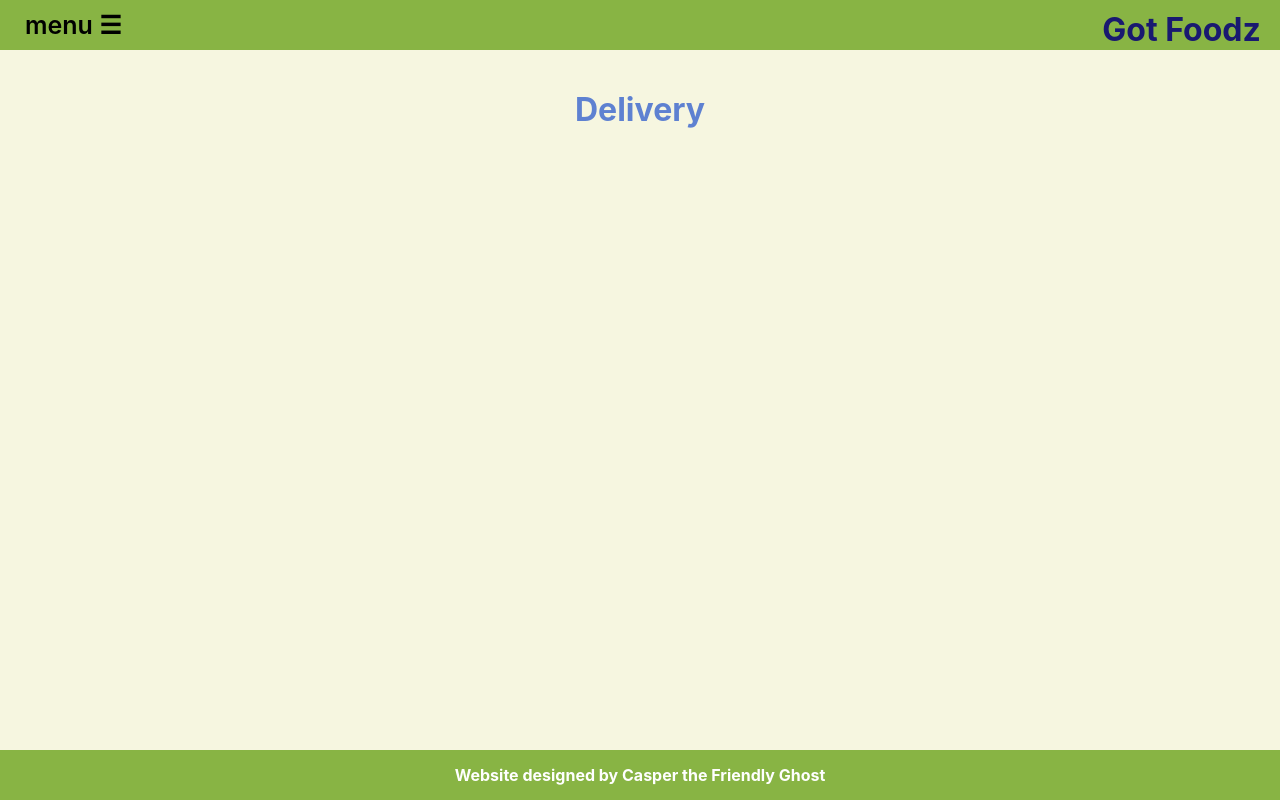
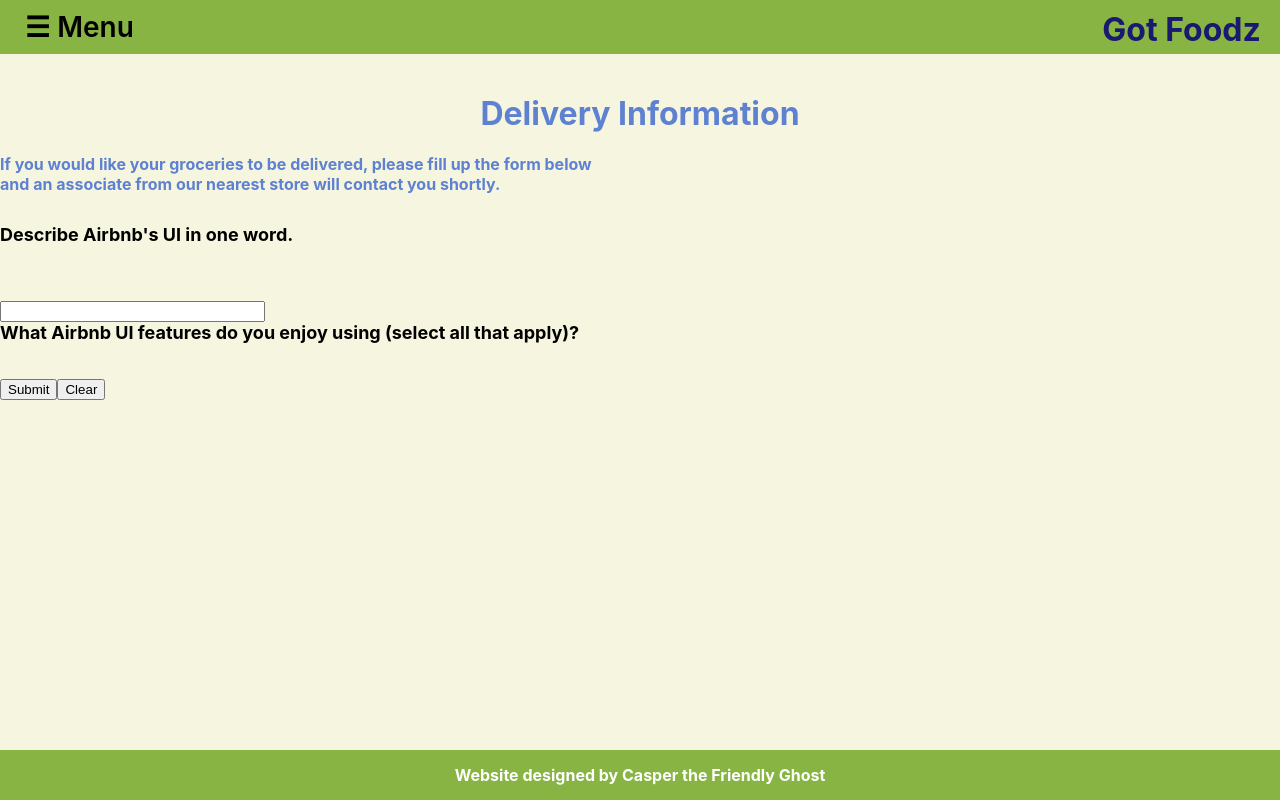
Before and after one commit to jsoon049/3125-L3, a React (Create React App) app: page /3125-L3/delivery in a window 1280 px wide. Built offline with nearby package versions, Linux system fonts and the light colour scheme.

Commit message:
Added FAQ section

```diff
--- a/src/App.css
+++ b/src/App.css
@@ -6,7 +6,7 @@ html, body, #root, .appContainer {
   height: 100%;
 }
 
-.customer, .cart, .faqContainer {
+.customer, .cart, .faqContainer, .deliveryContainer {
   height: 78%;
 }
 
@@ -25,14 +25,21 @@ h1 {
   margin-top: 40px;
 }
 
+.instructions {
+  margin-top: 0;
+  margin-bottom: 30px;
+  font-weight: 700;
+  color: #5e81d1;
+}
+
 @media only screen and (min-width: 1224px) {
-  html, body, #root, .appContainer, .prod, .customer, .cart, .faqContainer {
+  html, body, #root, .appContainer, .prod, .customer, .cart, .faqContainer, .deliveryContainer {
     height: 90%;
   }
 }
 
 @media only screen and (min-width: 1824px) {
-  html, body, #root, .appContainer, .prod, .customer, .cart, .faqContainer{
+  html, body, #root, .appContainer, .prod, .customer, .cart, .faqContainer, .deliveryContainer {
     height: 100%;
   }
 }
--- a/src/components/Customer.css
+++ b/src/components/Customer.css
@@ -9,7 +9,7 @@ label {
   font-weight: 500;
 }
 
-input {
+.customerInput {
   width: 16px;
   height: 16px;
   cursor: pointer;
@@ -23,13 +23,6 @@ input {
   margin: 0 15px;
 }
 
-.instructions {
-  margin-top: 0;
-  margin-bottom: 30px;
-  font-weight: 700;
-  color: #5e81d1;
-}
-
 @media only screen and (min-device-width: 768px) {
   .checkbox-wrapper {
       margin: 0;
--- a/src/components/Customer.js
+++ b/src/components/Customer.js
@@ -26,13 +26,14 @@ export const Customer = () => {
 
   return (
     <div className="customer">
-      <h1 className="customerTitle">Customer Preferences</h1>
+      <h1 className="customerTitle">Dietary Restrictions</h1>
       <div className="customerContainer">
-        <p className="instructions">If applicable, please select one or more of the categories below</p>
+        <p className="instructions">If applicable, please select one or more of the dietary restrictions below</p>
         <div className="checkbox-wrapper">
           <label>
             Would you like to see our lactose-free products?
             <input
+              className="customerInput"
               type="checkbox"
               onChange={handleChange}
               defaultChecked={state.lactose}
@@ -42,6 +43,7 @@ export const Customer = () => {
           <label>
             Would you like to see our nut-free products?
             <input
+              className="customerInput"
               type="checkbox"
               onChange={handleChange}
               defaultChecked={state.nuts}
@@ -51,6 +53,7 @@ export const Customer = () => {
           <label>
             Would you like to see our organic products?
             <input
+              className="customerInput"
               type="checkbox"
               onChange={handleChange}
               defaultChecked={state.organic}
@@ -58,7 +61,7 @@ export const Customer = () => {
             />
           </label>
           <button className="btn" onClick={sendUserInfo}>
-            Save Preferences
+            Save Dietary Restrictions
           </button>
         </div>
       </div>
--- a/src/components/Delivery.js
+++ b/src/components/Delivery.js
@@ -1,9 +1,35 @@
-import React from 'react'
+import React from "react";
 
 export const Delivery = () => {
-    return (
-        <div>
-            <h1>Delivery</h1>
+  return (
+    <div className="deliveryContainer">
+      <h1>Delivery Information</h1>
+      <p className="instructions">
+        If you would like your groceries to be delivered, please fill up the
+        form below <br /> and an associate from our nearest store will contact
+        you shortly.
+      </p>
+      <form method="post" action="" className="site-form">
+        <div className="question-wrapper">
+          <label>
+            <strong>Describe Airbnb's UI in one word.</strong>
+          </label>
+          <br />
+          <input type="text" name="name" size="30" />
         </div>
-    )
-}
+        <div className="question-wrapper">
+          <label>
+            <strong>
+              What Airbnb UI features do you enjoy using (select all that
+              apply)?
+            </strong>
+          </label>
+        </div>
+        <div className="button-wrapper">
+          <input type="button" value="Submit" className="buttons" />
+          <input type="reset" value="Clear" className="buttons" />
+        </div>
+      </form>
+    </div>
+  );
+};
--- a/src/components/Faq.css
+++ b/src/components/Faq.css
@@ -4,8 +4,12 @@ h3, p {
 }
 
 .accordion {
-  /* max-width: 600px; */
+  width: 65%;
   margin: 2rem auto;
+}
+
+.accordion-item {
+  border-bottom: 1px solid grey;
 }
 
 .accordion-title {
@@ -13,18 +17,22 @@ h3, p {
   flex-direction: row;
   justify-content: space-between;
   cursor: pointer;
-  background-color: grey;
+  /* background-color: grey; */
+}
+
+.active {
+  font-size: 25px;
+  color: red;
 }
 
 .accordion-title:hover {
-  background-color: grey;
+  color: red;
 }
 
-.accordion-title,
-.accordion-content {
+.accordion-title, .accordion-content {
   padding: 1rem;
 }
 
 .accordion-content {
-  background-color: grey;
+  /* background-color: grey; */
 }
--- a/src/components/Faq.js
+++ b/src/components/Faq.js
@@ -5,7 +5,7 @@ import './Faq.css'
 export const FAQ = () => {
     return (
         <div className="faqContainer">
-            <h1>Frequently Asked Questions</h1>
+            <h1>Frequently Asked Questions (FAQ)</h1>
             <div className="accordion">
                 <FaqItem
                     title="How to navigate this website?"
--- a/src/components/FaqItem.js
+++ b/src/components/FaqItem.js
@@ -4,7 +4,7 @@ export const FaqItem = ({ title, content }) => {
   const [active, setActive] = useState(false);
   return (
     <div className="accordion-item">
-      <div className="accordion-title" onClick={() => setActive(!active)}>
+      <div className={active ? 'accordion-title active' : 'accordion-title'} onClick={() => setActive(!active)}>
         <h3>{title}</h3>
         <h3>{active ? '-' : '+'}</h3>
       </div>
--- a/src/components/Header.css
+++ b/src/components/Header.css
@@ -1,7 +1,4 @@
 .header {
-  /* display: flex;
-  justify-content: space-between;
-  align-items: center; */
   background-color: #88b444;
   padding: 10px 25px;
 }
@@ -9,7 +6,6 @@
 .brand {
   margin: 0;
   color: midnightblue;
-  /* text-align: left; */
   position: absolute;
   right: 1.5%;
 }
@@ -19,13 +15,19 @@
   position: fixed;
   z-index: 1;
   top: 0;
-  left: 0;
+  left: -400px;
   background-color: white;
-  transition: 0.5s;
   padding-left: 0;
   margin: 0;
+  width: 350px;
+  padding-right: 1em;
+  overflow-x: hidden;
+  transition: all 500ms ease-in-out;
 }
 
+.active {
+  left: 0;
+}
 .sidenav li {
   list-style: none;
 }
@@ -36,8 +38,7 @@
   font-size: 25px;
   color: grey;
   display: block;
-  transition: 0.3s;
-  /* text-align: right; */
+  transition: 1s;
 }
 
 .sidenav a:hover {
@@ -51,37 +52,18 @@
   background-color: white;
 }
 
-.openbtn {
-  font-size: 25px;
-  font-weight: 600;
-  /* float: right; */
+.sidenavUL {
+  padding: 0;
+  margin-top: 40px;
 }
 
+.openbtn {
+  font-size: 28px;
+  font-weight: 600;
 
-
-/* a {
-  color: white;
-  text-decoration: none;
-  transition: all 0.3s ease;
-  font-weight: 700;
 }
 
-a:hover {
-  opacity: 0.7;
-}
-
-.nav-links { */
-  /* padding: 0; */
-  /* margin: 0;
-  list-style: none;
-}
-
-.nav-links li {
-  display: inline-block;
-  margin-right: 10px;
-}
-
-@media only screen and (min-device-width: 768px) {
+/* @media only screen and (min-device-width: 768px) {
   .nav-links li {
     margin-right: 30px;
   }
@@ -92,7 +74,6 @@ a:hover {
 
 @media only screen and (min-width: 376px) {
   .brand {
-    position: absolute;
     font-size: 30px;
   }
 }
@@ -101,5 +82,5 @@ a:hover {
   .header {
     flex-direction: column;
     flex-wrap: wrap;
-  } */
-/* }  */
+  }
+} */
--- a/src/components/Header.js
+++ b/src/components/Header.js
@@ -8,46 +8,46 @@ export const Header = () => {
     <div className="header">
       <h1 className="brand">Got Foodz</h1>
       <span
-        style={!open ? { display: "" } : { visibility: "hidden" }}
+        // style={!open ? { display: "" } : { visibility: "hidden" }}
         onClick={() => setOpen(true)}
         className="openbtn"
       >
-        menu &#9776;
+        &#9776; Menu
       </span>
-      <div>
-        {open && (
-          <ul className="sidenav">
+        {/* {open && (  */}
+          <div className={open ? 'sidenav active' : 'sidenav'}>
             <button className="closebtn" onClick={() => setOpen(false)}>
                 &times;
               </button>
+            <ul className="sidenavUL">
               <li>
                 <Link to="/3125-L3/" onClick={() => setOpen(false)}>
-                Customer
+                  Dietary Restrictions
                 </Link>
               </li>
               <li>
                 <Link to="/3125-L3/product" onClick={() => setOpen(false)}>
-                Product
+                  View Products
                 </Link>
               </li>
               <li>
                 <Link to="/3125-L3/cart" onClick={() => setOpen(false)}>
-                Cart
+                  My Cart
                 </Link>
               </li>
               <li>
                 <Link to="/3125-L3/delivery" onClick={() => setOpen(false)}>
-                Delivery
+                  Delivery Info
                 </Link>
               </li>
               <li>
                 <Link to="/3125-L3/faq" onClick={() => setOpen(false)}>
-                FAQ
+                  Frequently Asked Questions
                 </Link>
               </li>
             </ul>
-        )}
           </div>
+        {/* )} */}
     </div>
   );
 };
```
Lines whose indentation alone changed are shown as unchanged.
